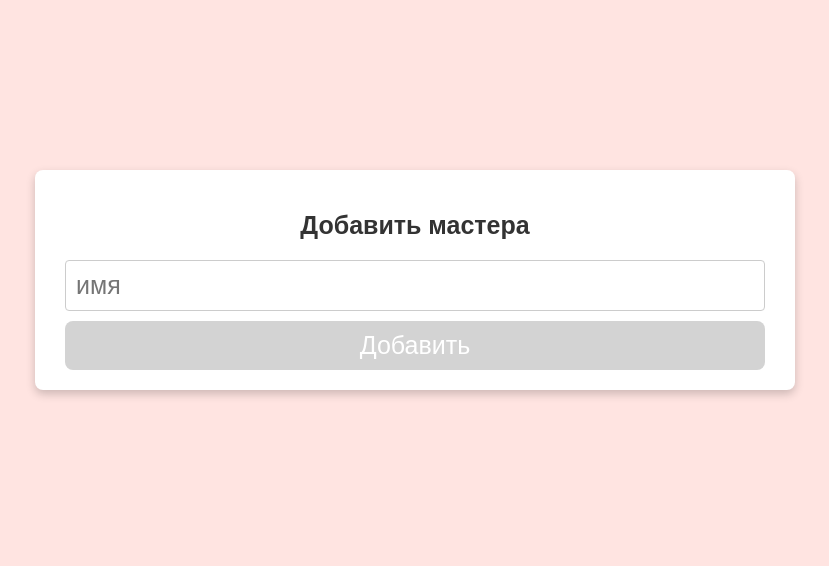
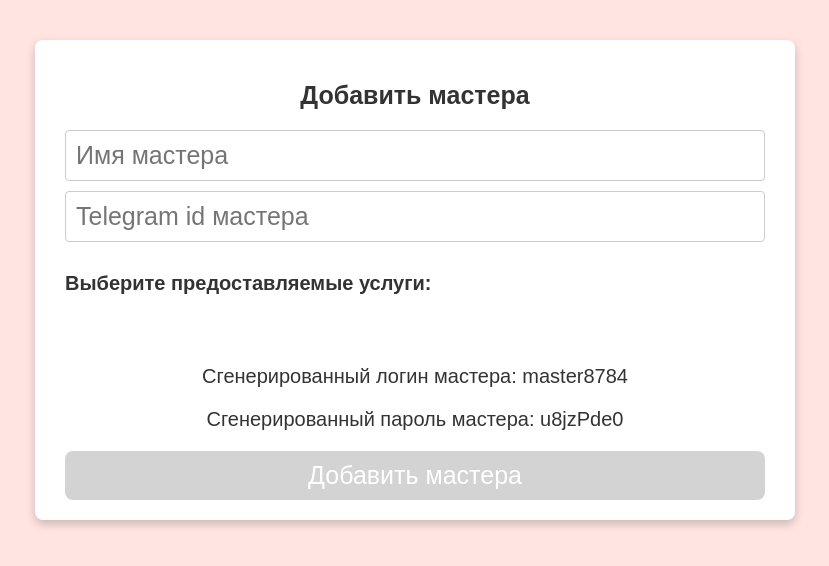
Before and after one commit to reytmany/yclients.new, a FastAPI app: page /add-master in a window 1280 px wide. Shown: the top 566 px of the page, without its empty margins (225-1054 px from the left). Run offline with FastAPI, Linux system fonts and the light colour scheme; parts of the project's set-up code (start-up, migrations or seed data) failed here and were passed over.

Commit message:
Update addmaster.html

```diff
--- a/templates/addmaster.html
+++ b/templates/addmaster.html
@@ -37,7 +37,8 @@
             flex-direction: column;
         }
 
-        .form-container input {
+        .form-container input,
+        .form-container select {
             margin-bottom: 10px;
             padding: 10px;
             border: 1px solid #ccc;
@@ -58,6 +59,29 @@
         .form-container button:hover {
             background-color: #ffc0cb;
         }
+
+        .services-container {
+            text-align: left;
+            margin-bottom: 20px;
+        }
+
+        .services-container h3 {
+            font-size: 20px;
+            margin-bottom: 10px;
+            color: #333;
+        }
+
+        .services-container label {
+            display: block;
+            margin-bottom: 5px;
+            font-size: 18px;
+        }
+
+        .generated-info {
+            margin-top: 20px;
+            font-size: 20px;
+            color: #333;
+        }
     </style>
 </head>
 <body>
@@ -65,10 +89,28 @@
 <div class="form-container">
     <h2>Добавить мастера</h2>
     <form action="/add-master" method="post">
-        <input type="text" name="name" placeholder="имя" required>
-        <button type="submit">Добавить</button>
+        <input type="text" name="name" placeholder="Имя мастера" required>
+        <input type="text" name="telegram_id" placeholder="Telegram id мастера" required>
+        <div class="services-container">
+            <h3>Выберите предоставляемые услуги:</h3>
+            {% for service in services %}
+            <label>
+                <input type="checkbox" name="services" value="{{ service.id }}">
+                {{ service.name }} (₽{{ service.price }}, {{ service.duration }} мин.)
+            </label>
+            {% endfor %}
+        </div>
+
+        {% if login and password %}
+        <div class="generated-info">
+            <p>Сгенерированный логин мастера: {{ login }}</p>
+            <input type="hidden" name="login" value="{{ login }}">
+            <p>Сгенерированный пароль мастера: {{ password }}</p>
+            <input type="hidden" name="password" value="{{ password }}">
+        </div>
+        {% endif %}
+        <button type="submit">Добавить мастера</button>
     </form>
 </div>
-
 </body>
 </html>
```
